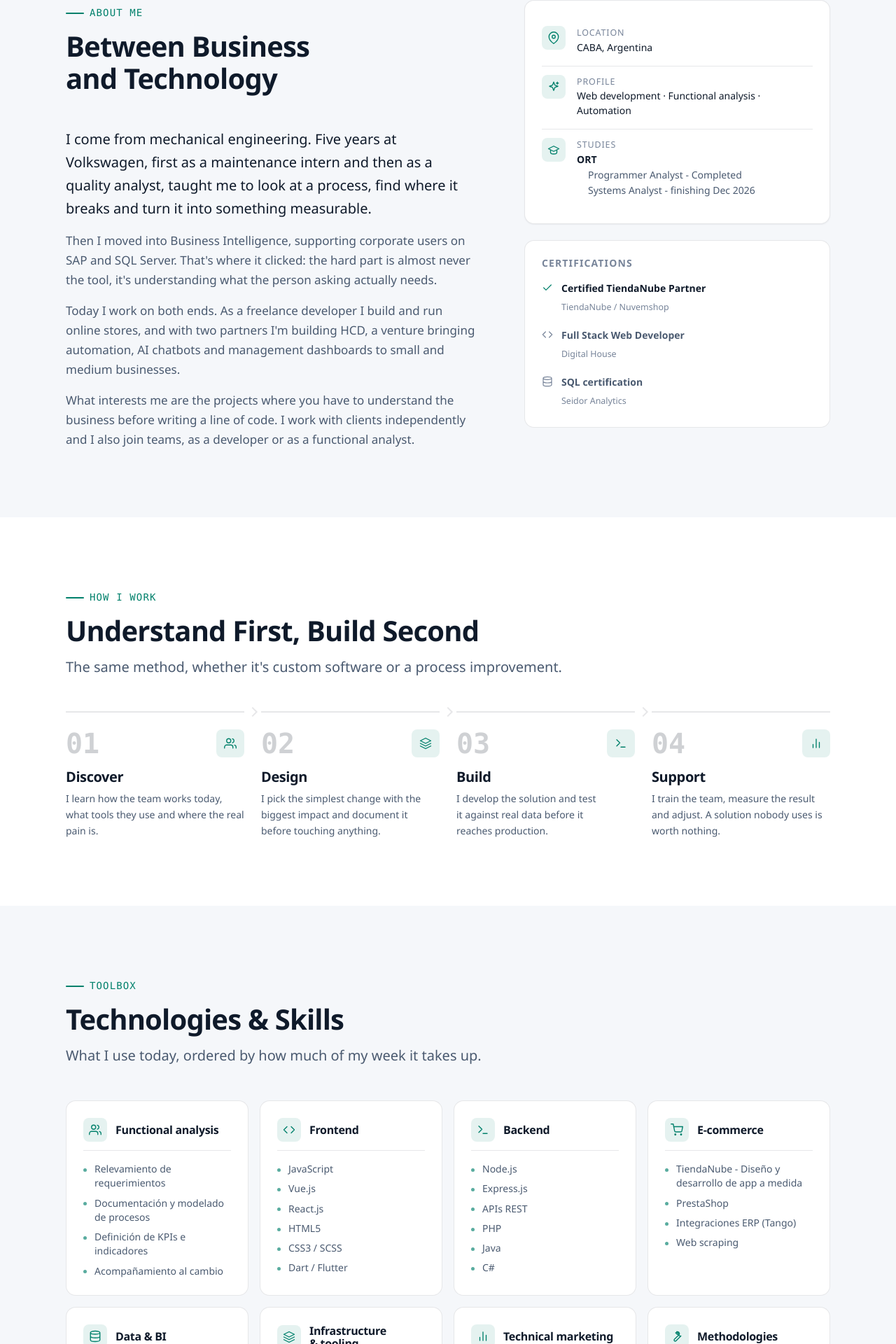
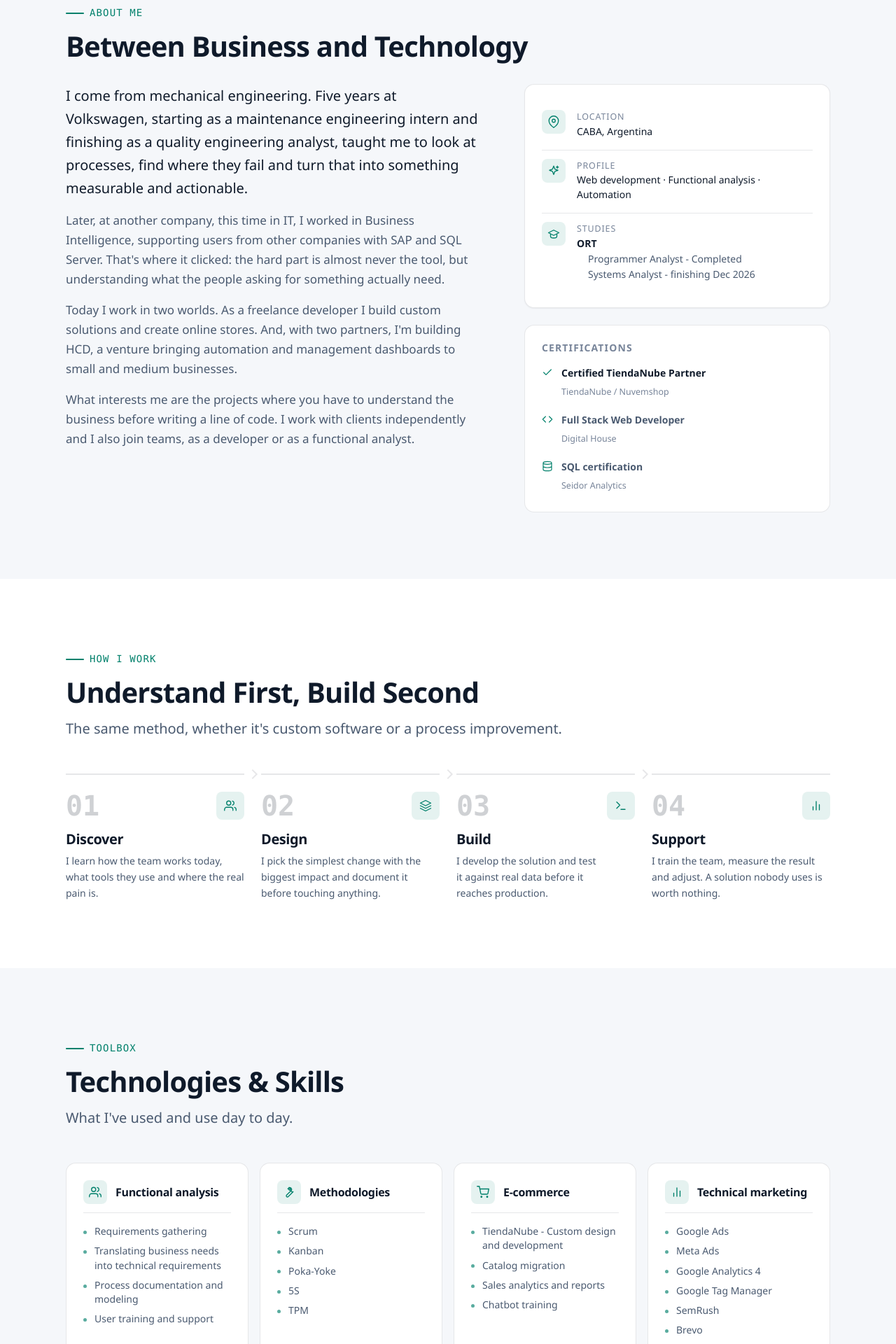
Before and after one commit to Diegok92/devfolio-diegok, a Vue app in the folder devfolio-diegok-app/: page / in a window 1280 px wide. Shown: the part 846-2766 px from the top of the page at 70% size. Built offline with nearby package versions, Linux system fonts and the light colour scheme.

Commit message:
actualizacion tarjetas

```diff
--- a/devfolio-diegok-app/src/data/resume.js
+++ b/devfolio-diegok-app/src/data/resume.js
@@ -59,56 +59,14 @@ export const certifications = [
 ];
 
 export const skillGroups = [
-	{
-		id: "functional",
-		icon: "users",
-		items: [
-			"Relevamiento de requerimientos",
-			"Documentación y modelado de procesos",
-			"Definición de KPIs e indicadores",
-			"Acompañamiento al cambio",
-		],
-	},
-	{
-		id: "frontend",
-		icon: "code",
-		items: ["JavaScript", "Vue.js", "React.js", "HTML5", "CSS3 / SCSS", "Dart / Flutter"],
-	},
-	{
-		id: "backend",
-		icon: "terminal",
-		items: ["Node.js", "Express.js", "APIs REST", "PHP", "Java", "C#"],
-	},
-	{
-		id: "ecommerce",
-		icon: "cart",
-		items: [
-			"TiendaNube - Diseño y desarrollo de app a medida",
-			"PrestaShop",
-			"Integraciones ERP (Tango)",
-			"Web scraping",
-		],
-	},
-	{
-		id: "data",
-		icon: "database",
-		items: ["MySQL", "MS SQL Server", "SAP HANA / BW", "DataStudio (ex LookerStudio)"],
-	},
-	{
-		id: "infra",
-		icon: "layers",
-		items: ["Git / GitHub", "Postman", "Cloudflare Workers", "Vite", "FTP"],
-	},
-	{
-		id: "marketing",
-		icon: "chart",
-		items: ["Google Ads", "Google Analytics 4", "Tag Manager", "SemRush", "Brevo"],
-	},
-	{
-		id: "methods",
-		icon: "wrench",
-		items: ["Scrum", "Kanban", "Bizagi", "5S", "TPM"],
-	},
+	{ id: "functional", icon: "users" },
+	{ id: "methods", icon: "wrench" },
+	{ id: "ecommerce", icon: "cart" },
+	{ id: "marketing", icon: "chart" },
+	{ id: "frontend", icon: "code" },
+	{ id: "backend", icon: "terminal" },
+	{ id: "data", icon: "database" },
+	{ id: "infra", icon: "layers" },
 ];
 
 export const services = [
--- a/devfolio-diegok-app/src/i18n/en.js
+++ b/devfolio-diegok-app/src/i18n/en.js
@@ -36,9 +36,9 @@ export default {
 	about: {
 		eyebrow: "About me",
 		title: "Between Business and Technology",
-		p1: "I come from mechanical engineering. Five years at Volkswagen, first as a maintenance intern and then as a quality analyst, taught me to look at a process, find where it breaks and turn it into something measurable.",
-		p2: "Then I moved into Business Intelligence, supporting corporate users on SAP and SQL Server. That's where it clicked: the hard part is almost never the tool, it's understanding what the person asking actually needs.",
-		p3: "Today I work on both ends. As a freelance developer I build and run online stores, and with two partners I'm building HCD, a venture bringing automation, AI chatbots and management dashboards to small and medium businesses.",
+		p1: "I come from mechanical engineering. Five years at Volkswagen, starting as a maintenance engineering intern and finishing as a quality engineering analyst, taught me to look at processes, find where they fail and turn that into something measurable and actionable.",
+		p2: "Later, at another company, this time in IT, I worked in Business Intelligence, supporting users from other companies with SAP and SQL Server. That's where it clicked: the hard part is almost never the tool, but understanding what the people asking for something actually need.",
+		p3: "Today I work in two worlds. As a freelance developer I build custom solutions and create online stores. And, with two partners, I'm building HCD, a venture bringing automation and management dashboards to small and medium businesses.",
 		p4: "What interests me are the projects where you have to understand the business before writing a line of code. I work with clients independently and I also join teams, as a developer or as a functional analyst.",
 		locationLabel: "Location",
 		focusLabel: "Profile",
@@ -243,16 +243,57 @@ export default {
 	skills: {
 		eyebrow: "Toolbox",
 		title: "Technologies & Skills",
-		subtitle: "What I use today, ordered by how much of my week it takes up.",
+		subtitle: "What I've used and use day to day.",
 		functional: "Functional analysis",
 		frontend: "Frontend",
 		backend: "Backend",
 		ecommerce: "E-commerce",
 		data: "Data & BI",
-		infra: "Infrastructure & tooling",
+		infra: "Tools",
 		marketing: "Technical marketing",
 		methods: "Methodologies",
 		languages: "Languages",
+		items: {
+			functional: [
+				"Requirements gathering",
+				"Translating business needs into technical requirements",
+				"Process documentation and modeling",
+				"User training and support",
+			],
+			methods: ["Scrum", "Kanban", "Poka-Yoke", "5S", "TPM"],
+			ecommerce: [
+				"TiendaNube - Custom design and development",
+				"Catalog migration",
+				"Sales analytics and reports",
+				"Chatbot training",
+			],
+			marketing: [
+				"Google Ads",
+				"Meta Ads",
+				"Google Analytics 4",
+				"Google Tag Manager",
+				"SemRush",
+				"Brevo",
+			],
+			frontend: ["Vue.js", "JavaScript", "React.js", "HTML5", "CSS3 / SCSS", "Dart / Flutter"],
+			backend: ["Node.js", "Express.js", "REST APIs", "Firebase", "PHP", "Java", "C#"],
+			data: [
+				"MySQL",
+				"MS SQL Server",
+				"SAP HANA / BW",
+				"DataStudio (ex LookerStudio)",
+				"Firestore",
+				"Dashboards",
+			],
+			infra: [
+				"Git / GitHub",
+				"Postman · FileZilla",
+				"Cloudflare · Hostinger",
+				"ClickUp · Slack · Trello",
+				"Figma · Canva",
+				"Fluency with AI tools",
+			],
+		},
 	},
 
 	services: {
--- a/devfolio-diegok-app/src/i18n/es.js
+++ b/devfolio-diegok-app/src/i18n/es.js
@@ -36,9 +36,9 @@ export default {
 	about: {
 		eyebrow: "Sobre mí",
 		title: "Entre el Negocio y la Tecnología",
-		p1: "Vengo de la ingeniería mecánica. Cinco años en Volkswagen, primero como pasante en mantenimiento y después como analista de calidad, me enseñaron a mirar un proceso, encontrar dónde se rompe y traducirlo en algo medible.",
-		p2: "Después pasé a Business Intelligence, atendiendo a usuarios de empresas sobre SAP y SQL Server. Ahí terminé de entender que lo difícil casi nunca es la herramienta: es entender qué necesita realmente la persona que te está pidiendo algo.",
-		p3: "Hoy trabajo en las dos puntas. Como desarrollador freelance construyo y administro tiendas online, y junto a dos socios estoy armando HCD, un proyecto para llevar automatización, chatbots con IA y tableros de gestión a las PyMEs.",
+		p1: "Vengo de la ingeniería mecánica. 5 años en Volkswagen, empezando como pasante de ingeniería de mantenimiento y terminando como analista de ingeniería de calidad, me enseñaron a mirar procesos, encontrar dónde fallan y traducirlo en algo medible y atacable.",
+		p2: "Luego, en otra compañía, ahora de sistemas, me desempeñé en Business Intelligence, atendiendo a usuarios de otras empresas con SAP y SQL Server. Ahí terminé de entender que lo difícil casi nunca es la herramienta, sino entender qué necesitan realmente las personas que te están pidiendo algo.",
+		p3: "Hoy trabajo en dos mundos. Como desarrollador freelance construyo soluciones a medida y creo tiendas online. Y, junto a dos socios estamos armando HCD, un proyecto para llevar automatización y tableros de gestión a las PyMEs.",
 		p4: "Me interesan los proyectos donde haya que entender el negocio antes de escribir una línea de código. Trabajo con clientes de forma independiente y también me sumo a equipos, como desarrollador o como analista funcional.",
 		locationLabel: "Ubicación",
 		focusLabel: "Perfil",
@@ -244,16 +244,57 @@ export default {
 	skills: {
 		eyebrow: "Herramientas",
 		title: "Tecnologías y Habilidades",
-		subtitle: "Lo que uso hoy, ordenado por lo que más peso tiene en mi día.",
+		subtitle: "Lo que usé y uso en el día a día.",
 		functional: "Análisis funcional",
 		frontend: "Frontend",
 		backend: "Backend",
 		ecommerce: "E-commerce",
 		data: "Datos y BI",
-		infra: "Infraestructura y herramientas",
+		infra: "Herramientas",
 		marketing: "Marketing técnico",
 		methods: "Metodologías",
 		languages: "Idiomas",
+		items: {
+			functional: [
+				"Relevamiento de requerimientos",
+				"Traducción de negocio a requerimientos técnicos",
+				"Documentación y modelado de procesos",
+				"Capacitación y acompañamiento a usuarios",
+			],
+			methods: ["Scrum", "Kanban", "Poka-Yoke", "5S", "TPM"],
+			ecommerce: [
+				"TiendaNube - Diseño y desarrollo a medida",
+				"Migración de catálogos",
+				"Estadísticas y reportes de ventas",
+				"Entrenamiento de chatbots",
+			],
+			marketing: [
+				"Google Ads",
+				"Meta Ads",
+				"Google Analytics 4",
+				"Google Tag Manager",
+				"SemRush",
+				"Brevo",
+			],
+			frontend: ["Vue.js", "JavaScript", "React.js", "HTML5", "CSS3 / SCSS", "Dart / Flutter"],
+			backend: ["Node.js", "Express.js", "APIs REST", "Firebase", "PHP", "Java", "C#"],
+			data: [
+				"MySQL",
+				"MS SQL Server",
+				"SAP HANA / BW",
+				"DataStudio (ex LookerStudio)",
+				"Firestore",
+				"Dashboards",
+			],
+			infra: [
+				"Git / GitHub",
+				"Postman · FileZilla",
+				"Cloudflare · Hostinger",
+				"ClickUp · Slack · Trello",
+				"Figma · Canva",
+				"Fluidez con herramientas de IA",
+			],
+		},
 	},
 
 	services: {
--- a/devfolio-diegok-app/src/sections/AboutSection.vue
+++ b/devfolio-diegok-app/src/sections/AboutSection.vue
@@ -15,15 +15,15 @@ const facts = [
 <template>
 	<section id="about" class="section section--alt">
 		<div class="container about">
-			<div class="about__main">
 			<SectionHeading
+				class="about__head"
+				wide
 				:eyebrow="t('about.eyebrow')"
 				:title="t('about.title')"
 			/>
 
 			<div class="about__prose" v-reveal="80">
 				<p v-for="n in 4" :key="n">{{ t(`about.p${n}`) }}</p>
-				</div>
 			</div>
 
 			<aside class="about__aside">
@@ -77,8 +77,18 @@ const facts = [
 .about {
 	display: grid;
 	grid-template-columns: minmax(0, 1.35fr) minmax(0, 1fr);
-	gap: var(--sp-8);
+	column-gap: var(--sp-8);
+	row-gap: 0;
 	align-items: start;
+}
+
+.about > .about__head {
+	grid-column: 1 / -1;
+	margin-bottom: var(--sp-6);
+}
+
+.about__aside {
+	align-self: end;
 }
 
 .about__prose p + p {
@@ -191,7 +201,7 @@ const facts = [
 
 .certs__item svg {
 	margin-top: 3px;
-	color: var(--text-faint);
+	color: var(--brand);
 }
 
 .certs__item--highlight {
--- a/devfolio-diegok-app/src/sections/ExperienceSection.vue
+++ b/devfolio-diegok-app/src/sections/ExperienceSection.vue
@@ -169,7 +169,6 @@ function achievementsOf(id) {
 
 .timeline__marker.is-current {
 	border-color: var(--brand);
-	/* Opaco (no translúcido) para que la línea del timeline no se vea a través */
 	background: color-mix(in srgb, var(--brand) 16%, var(--bg));
 	color: var(--brand);
 }
--- a/devfolio-diegok-app/src/sections/HeroSection.vue
+++ b/devfolio-diegok-app/src/sections/HeroSection.vue
@@ -9,7 +9,7 @@ const { t } = useI18n();
 const stats = [
 	{ value: "5", key: "stat1" },
 	{ value: "12", key: "stat3" },
-	{ value: "+8", key: "stat2" },
+	{ value: "+9", key: "stat2" },
 	{ value: "3", key: "stat4" },
 ];
 
--- a/devfolio-diegok-app/src/sections/SkillsSection.vue
+++ b/devfolio-diegok-app/src/sections/SkillsSection.vue
@@ -4,7 +4,12 @@ import SectionHeading from "../components/SectionHeading.vue";
 import AppIcon from "../components/AppIcon.vue";
 import { skillGroups } from "../data/resume.js";
 
-const { t } = useI18n();
+const { t, tm, rt } = useI18n();
+
+function itemsOf(id) {
+	const list = tm(`skills.items.${id}`);
+	return Array.isArray(list) ? list.map((item) => rt(item)) : [];
+}
 </script>
 
 <template>
@@ -28,7 +33,7 @@ const { t } = useI18n();
 						<h3>{{ t(`skills.${group.id}`) }}</h3>
 					</div>
 					<ul class="skills__items">
-						<li v-for="item in group.items" :key="item">{{ item }}</li>
+						<li v-for="item in itemsOf(group.id)" :key="item">{{ item }}</li>
 					</ul>
 				</li>
 			</ul>
```
Lines whose indentation alone changed are shown as unchanged.
